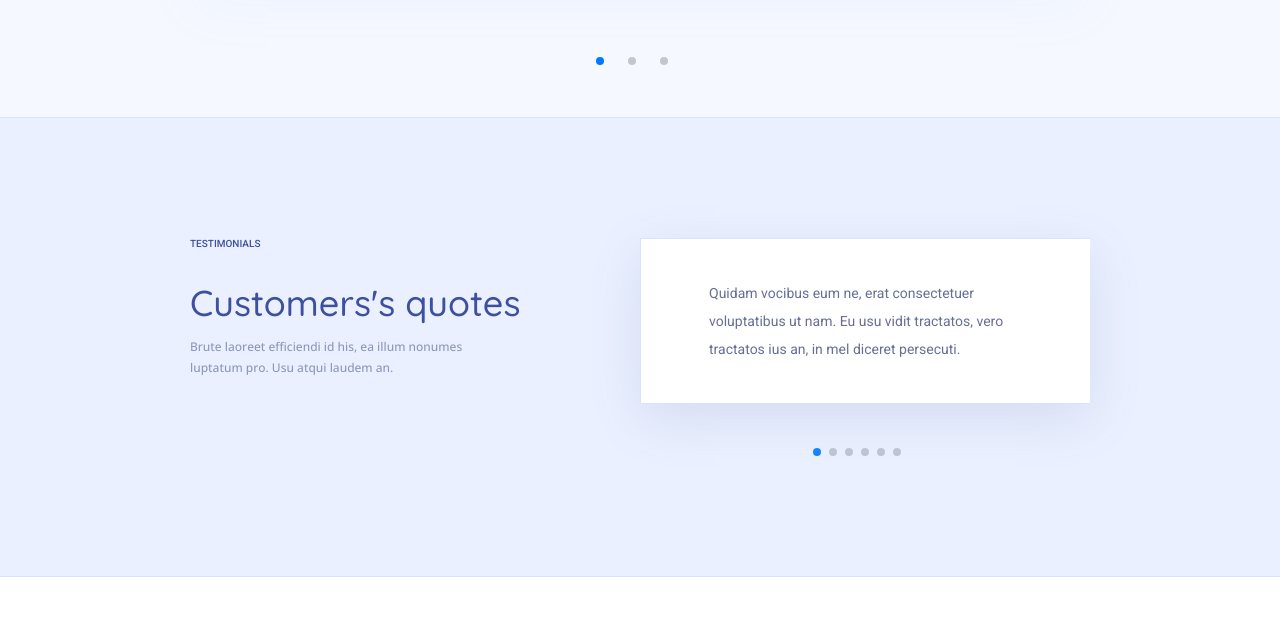
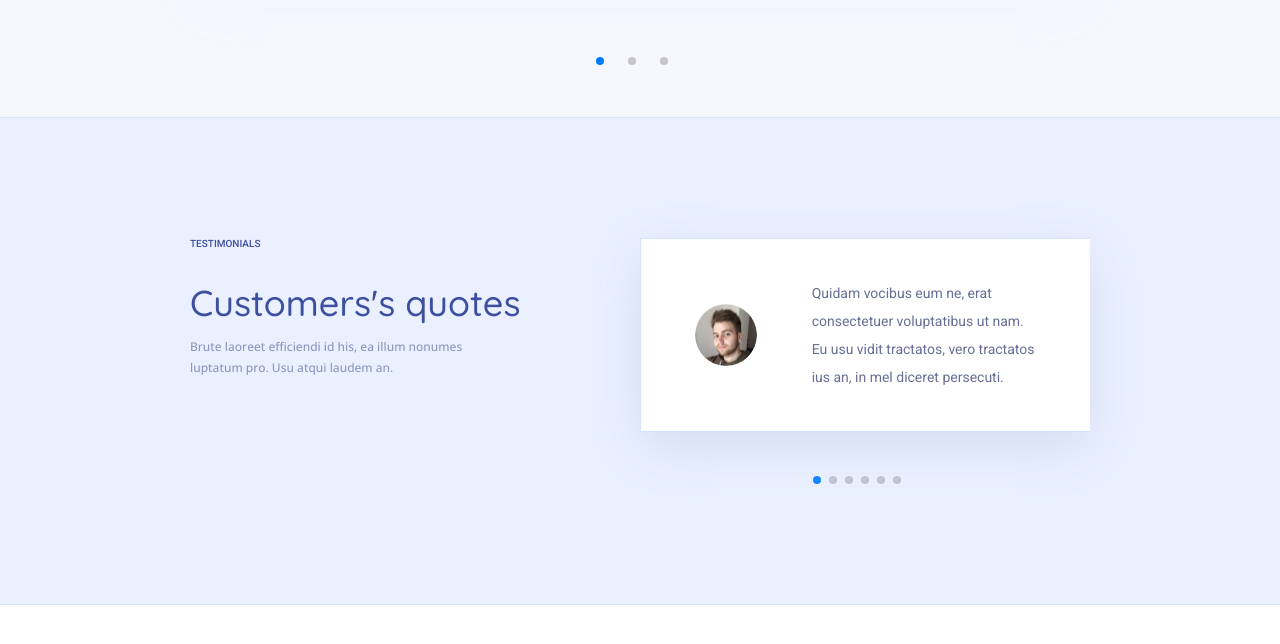
Before and after one commit to Yaroslav1981/project1.1, a website built with Vite: page index.html in a window 1280 px wide. Shown: the part 3346-3990 px from the top of the page. Built offline with nearby package versions, Linux system fonts and the light colour scheme; files whose address does not match are found by name.

Commit message:
fixed link to icon

```diff
--- a/src/scss/style.scss
+++ b/src/scss/style.scss
@@ -938,7 +938,7 @@ h5{
                             height: $base*16;
                             top: 50%;
                             left: 50%;
-                            background: #fff url("../public/favicon/loupe.svg") no-repeat 50% 50% !important;
+                            background: #fff url("../../public/favicon/loupe.svg") no-repeat 50% 50% !important;
                             transform: translate(-50%,-50%);
                             transition: all 1s;
                             opacity: 0;
@@ -1089,6 +1089,7 @@ h5{
        }
        }
        .quotes-slider-wrapper{
+
         min-width: 50%;
 
         .quotes-slider{
@@ -1107,9 +1108,13 @@ h5{
            }
 
             &__item{
+                display: flex;
+                flex-direction: row-reverse;
                 box-sizing: border-box;
                 position: relative;
-                padding:  $base*10 $base*17;
+                padding:  $base*10 0;
+                align-items: center;
+                justify-content: space-evenly;
 
                 background: #fff;
                 @media(max-width:$bootstrap-max-sm) {
@@ -1119,16 +1124,17 @@ h5{
                     color: #676F95;
                     font-size: $base*3+2px;
                     margin: 0;
+                    width: 50%;
+
                 }
                 &-photo{
-                    bottom: 0;
-                    left: 50%;
-                    position: absolute;
+                  width: 20%;
                     width: $base*16-2px;
                     height: $base*16-2px;
-                    border-radius: 100%;
-                    background: url("/public/images/quotes-photo.png") no-repeat 50% 50% ;
-                    transform: translate(-50%,110%);
+                    border-radius: 50%;
+                    background: url("../../public/images/quotes-photo.png") no-repeat 50% 50% ;
+
+                    z-index: 100 !important;
                 }
             }
         }
```
Also changed, not shown: src/css/styles.css, src/css/styles.min.css.
